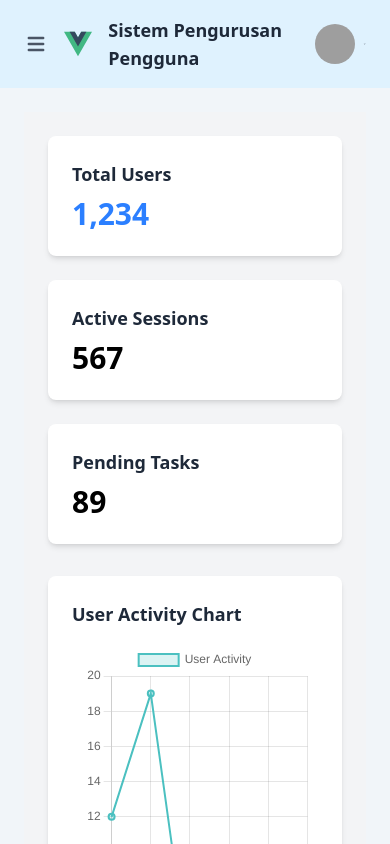
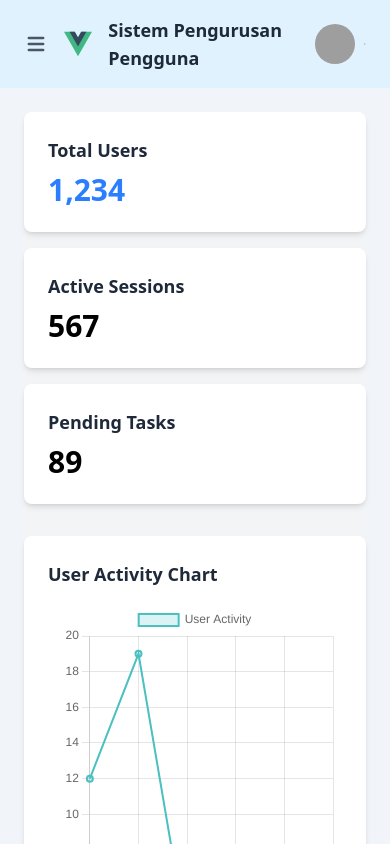
Before and after one commit to eci4ever/node-vue-tw4, a Vue app: page /dashboard in a window 390 px wide. Shown: the top 844 px of the page. Built offline with nearby package versions, Linux system fonts and the light colour scheme; grey boxes are pictures that could not be loaded.

Commit message:
Update Dashboard component layout for improved responsiveness and spacing

```diff
--- a/src/components/users/Dashboard.vue
+++ b/src/components/users/Dashboard.vue
@@ -1,10 +1,10 @@
 <template>
-  <div class="min-h-screen bg-gray-100 font-poppins">
+  <div class="min-h-[80vh] bg-gray-100">
 
     <!-- Main Content -->
-    <main class="p-6">
+    <main>
       <!-- Statistics Section -->
-      <section class="grid grid-cols-1 md:grid-cols-3 gap-6 mb-8">
+      <section class="grid grid-cols-1 md:grid-cols-3 gap-4 mb-8">
         <StatCard title="Total Users" value="1,234" color="blue" />
         <StatCard title="Active Sessions" value="567" color="green" />
         <StatCard title="Pending Tasks" value="89" color="yellow" />
```
